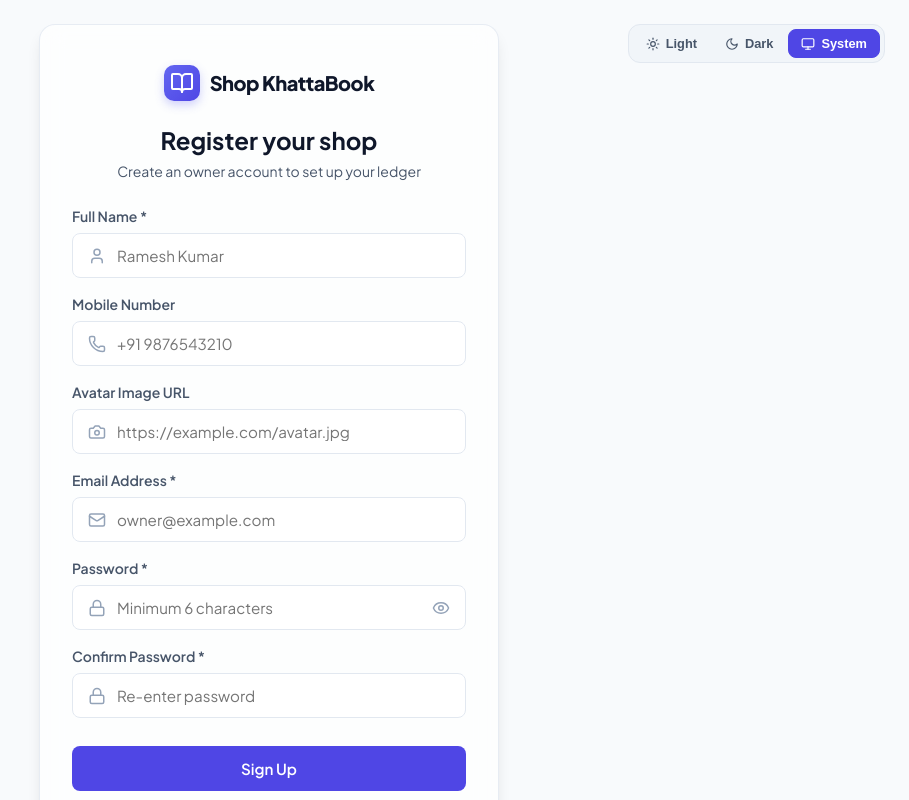
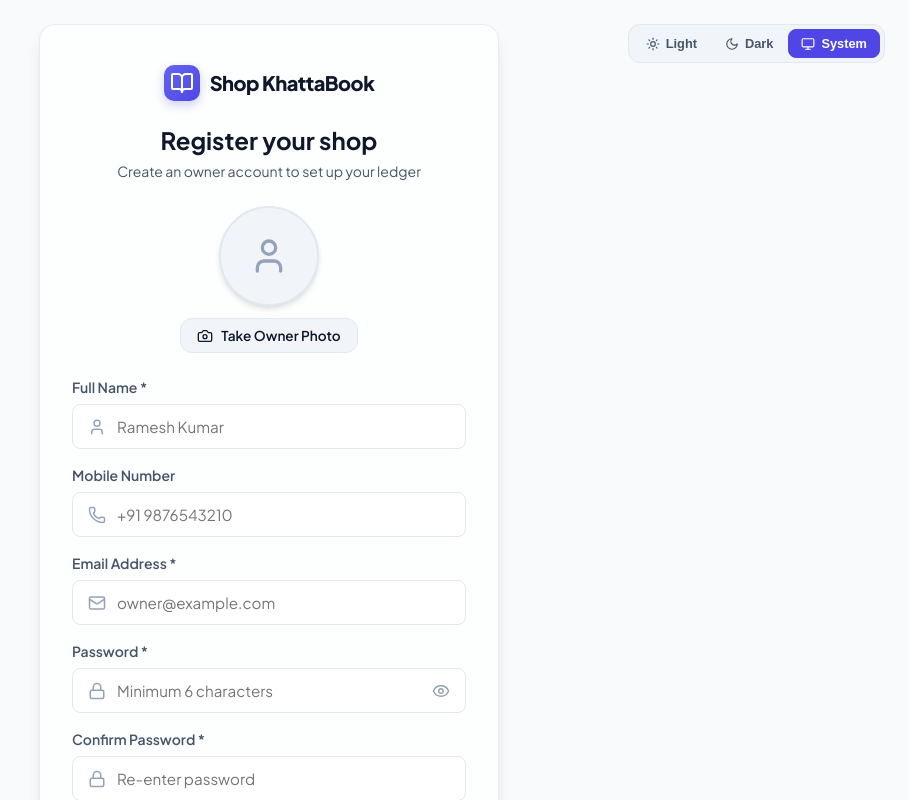
Before and after one commit to jashu-pro/shop_khatabook, a React (Vite) app: page /signup in a window 1280 px wide. Shown: the top 800 px of the page, without its empty margins (371-1280 px from the left). Built offline with nearby package versions, Linux system fonts and the light colour scheme; no server answers.

Commit message:
feat: replace avatar url text input with inline HTML5 camera photo capture

```diff
--- a/src/features/auth/pages/Signup.tsx
+++ b/src/features/auth/pages/Signup.tsx
@@ -1,4 +1,4 @@
-import React, { useState, useEffect } from 'react';
+import React, { useState, useEffect, useRef } from 'react';
 import { useNavigate, Link } from 'react-router-dom';
 import { useAuthStore } from '@/store/authStore';
 import { APP_NAME } from '@/constants/env';
@@ -18,12 +18,21 @@
   const [showPassword, setShowPassword] = useState(false);
   const [formError, setFormError] = useState<string | null>(null);
 
-  // Clean errors
+  // Camera states and refs
+  const [isCameraOpen, setIsCameraOpen] = useState(false);
+  const [cameraError, setCameraError] = useState<string | null>(null);
+  const videoRef = useRef<HTMLVideoElement | null>(null);
+  const streamRef = useRef<MediaStream | null>(null);
+
+  // Clean errors and camera tracks on unmount
   useEffect(() => {
     clearError();
     setFormError(null);
     return () => {
       clearError();
+      if (streamRef.current) {
+        streamRef.current.getTracks().forEach((track) => track.stop());
+      }
     };
   }, [clearError]);
 
@@ -33,6 +42,61 @@
       navigate('/', { replace: true });
     }
   }, [user, navigate]);
+
+  const startCamera = async () => {
+    setCameraError(null);
+    setIsCameraOpen(true);
+    try {
+      const stream = await navigator.mediaDevices.getUserMedia({
+        video: { width: 300, height: 300, facingMode: 'user' },
+        audio: false,
+      });
+      streamRef.current = stream;
+      // Use a brief timeout to let video mount and register videoRef
+      setTimeout(() => {
+        if (videoRef.current) {
+          videoRef.current.srcObject = stream;
+        }
+      }, 50);
+    } catch (err: any) {
+      console.error('Camera access error:', err);
+      setCameraError('Could not access camera. Please check permissions.');
+      setIsCameraOpen(false);
+    }
+  };
+
+  const stopCamera = () => {
+    if (streamRef.current) {
+      streamRef.current.getTracks().forEach((track) => track.stop());
+      streamRef.current = null;
+    }
+    setIsCameraOpen(false);
+  };
+
+  const capturePhoto = () => {
+    if (videoRef.current) {
+      const video = videoRef.current;
+      const canvas = document.createElement('canvas');
+      canvas.width = 200;
+      canvas.height = 200;
+
+      const ctx = canvas.getContext('2d');
+      if (ctx) {
+        const size = Math.min(video.videoWidth, video.videoHeight);
+        const sx = (video.videoWidth - size) / 2;
+        const sy = (video.videoHeight - size) / 2;
+        ctx.drawImage(video, sx, sy, size, size, 0, 0, 200, 200);
+
+        const dataUrl = canvas.toDataURL('image/jpeg', 0.8);
+        setAvatarUrl(dataUrl);
+      }
+      stopCamera();
+    }
+  };
+
+  const removePhoto = () => {
+    setAvatarUrl('');
+  };
 
   const handleSubmit = async (e: React.FormEvent) => {
     e.preventDefault();
@@ -91,6 +155,89 @@
         )}
 
         <form onSubmit={handleSubmit} style={styles.form}>
+          {/* Avatar Photo Section */}
+          <div style={styles.avatarSection}>
+            <div style={styles.avatarCircle}>
+              {isCameraOpen ? (
+                <video
+                  ref={videoRef}
+                  autoPlay
+                  playsInline
+                  muted
+                  style={styles.videoStream}
+                />
+              ) : avatarUrl ? (
+                <img
+                  src={avatarUrl}
+                  alt="Captured Profile"
+                  style={styles.avatarImage}
+                />
+              ) : (
+                <div style={styles.avatarPlaceholder}>
+                  <User size={40} style={{ color: 'var(--text-muted)' }} />
+                </div>
+              )}
+            </div>
+
+            {cameraError && (
+              <p style={{ fontSize: '0.8rem', color: 'var(--danger)', marginTop: '4px', textAlign: 'center' }}>
+                {cameraError}
+              </p>
+            )}
+
+            <div style={styles.avatarActionRow}>
+              {isCameraOpen ? (
+                <>
+                  <button
+                    type="button"
+                    onClick={capturePhoto}
+                    className="btn btn-primary"
+                    style={styles.avatarBtn}
+                  >
+                    Capture
+                  </button>
+                  <button
+                    type="button"
+                    onClick={stopCamera}
+                    className="btn btn-secondary"
+                    style={styles.avatarBtn}
+                  >
+                    Cancel
+                  </button>
+                </>
+              ) : avatarUrl ? (
+                <>
+                  <button
+                    type="button"
+                    onClick={startCamera}
+                    className="btn btn-secondary"
+                    style={styles.avatarBtn}
+                  >
+                    Retake
+                  </button>
+                  <button
+                    type="button"
+                    onClick={removePhoto}
+                    className="btn btn-outline"
+                    style={{ ...styles.avatarBtn, color: 'var(--danger)', borderColor: 'rgba(239, 68, 68, 0.2)' }}
+                  >
+                    Remove
+                  </button>
+                </>
+              ) : (
+                <button
+                  type="button"
+                  onClick={startCamera}
+                  className="btn btn-secondary"
+                  style={styles.openCameraBtn}
+                >
+                  <Camera size={16} />
+                  <span>Take Owner Photo</span>
+                </button>
+              )}
+            </div>
+          </div>
+
           <div className="input-group">
             <label className="input-label" htmlFor="signup-fullname">Full Name *</label>
             <div style={styles.inputWrapper}>
@@ -125,39 +272,6 @@
                 disabled={loading}
                 autoComplete="tel"
               />
-            </div>
-          </div>
-
-          <div className="input-group">
-            <label className="input-label" htmlFor="signup-avatar">Avatar Image URL</label>
-            <div style={styles.inputWrapper}>
-              <Camera size={18} style={styles.inputIcon} />
-              <input
-                id="signup-avatar"
-                type="url"
-                placeholder="https://example.com/avatar.jpg"
-                className="input-field"
-                style={{ paddingLeft: '44px', paddingRight: avatarUrl.trim() ? '50px' : '16px' }}
-                value={avatarUrl}
-                onChange={(e) => setAvatarUrl(e.target.value)}
-                disabled={loading}
-              />
-              {avatarUrl.trim() && (
-                <img
-                  src={avatarUrl.trim()}
-                  alt="Avatar Preview"
-                  style={{
-                    position: 'absolute',
-                    right: '12px',
-                    width: '28px',
-                    height: '28px',
-                    borderRadius: '50%',
-                    objectFit: 'cover',
-                    border: '1px solid var(--border-color)',
-                  }}
-                  onError={(e) => { (e.target as HTMLElement).style.display = 'none'; }}
-                />
-              )}
             </div>
           </div>
 
@@ -358,4 +472,60 @@
     fontWeight: '600',
     color: 'var(--primary)',
   } as React.CSSProperties,
+  avatarSection: {
+    display: 'flex',
+    flexDirection: 'column',
+    alignItems: 'center',
+    justifyContent: 'center',
+    gap: '12px',
+    marginBottom: '8px',
+  } as React.CSSProperties,
+  avatarCircle: {
+    width: '100px',
+    height: '100px',
+    borderRadius: '50%',
+    backgroundColor: 'var(--bg-tertiary)',
+    border: '2px solid var(--border-color)',
+    position: 'relative',
+    overflow: 'hidden',
+    display: 'flex',
+    alignItems: 'center',
+    justifyContent: 'center',
+    boxShadow: 'var(--shadow-md)',
+  } as React.CSSProperties,
+  videoStream: {
+    width: '100%',
+    height: '100%',
+    objectFit: 'cover',
+    transform: 'scaleX(-1)',
+  } as React.CSSProperties,
+  avatarImage: {
+    width: '100%',
+    height: '100%',
+    objectFit: 'cover',
+  } as React.CSSProperties,
+  avatarPlaceholder: {
+    display: 'flex',
+    alignItems: 'center',
+    justifyContent: 'center',
+  } as React.CSSProperties,
+  avatarActionRow: {
+    display: 'flex',
+    gap: '8px',
+    justifyContent: 'center',
+    width: '100%',
+  } as React.CSSProperties,
+  avatarBtn: {
+    padding: '6px 12px',
+    fontSize: '0.8rem',
+    borderRadius: 'var(--radius-sm)',
+  } as React.CSSProperties,
+  openCameraBtn: {
+    padding: '8px 16px',
+    fontSize: '0.85rem',
+    display: 'flex',
+    alignItems: 'center',
+    gap: '8px',
+    borderRadius: 'var(--radius-md)',
+  } as React.CSSProperties,
 };
```
